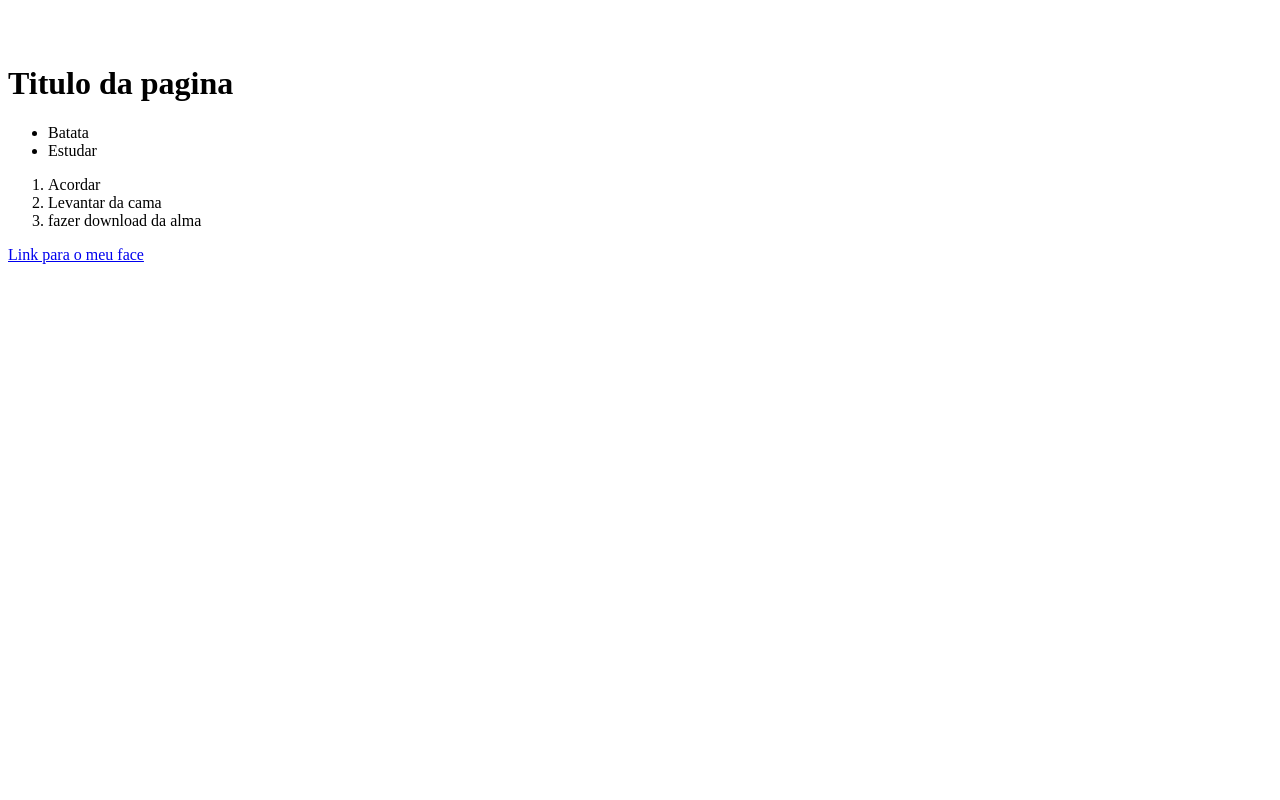
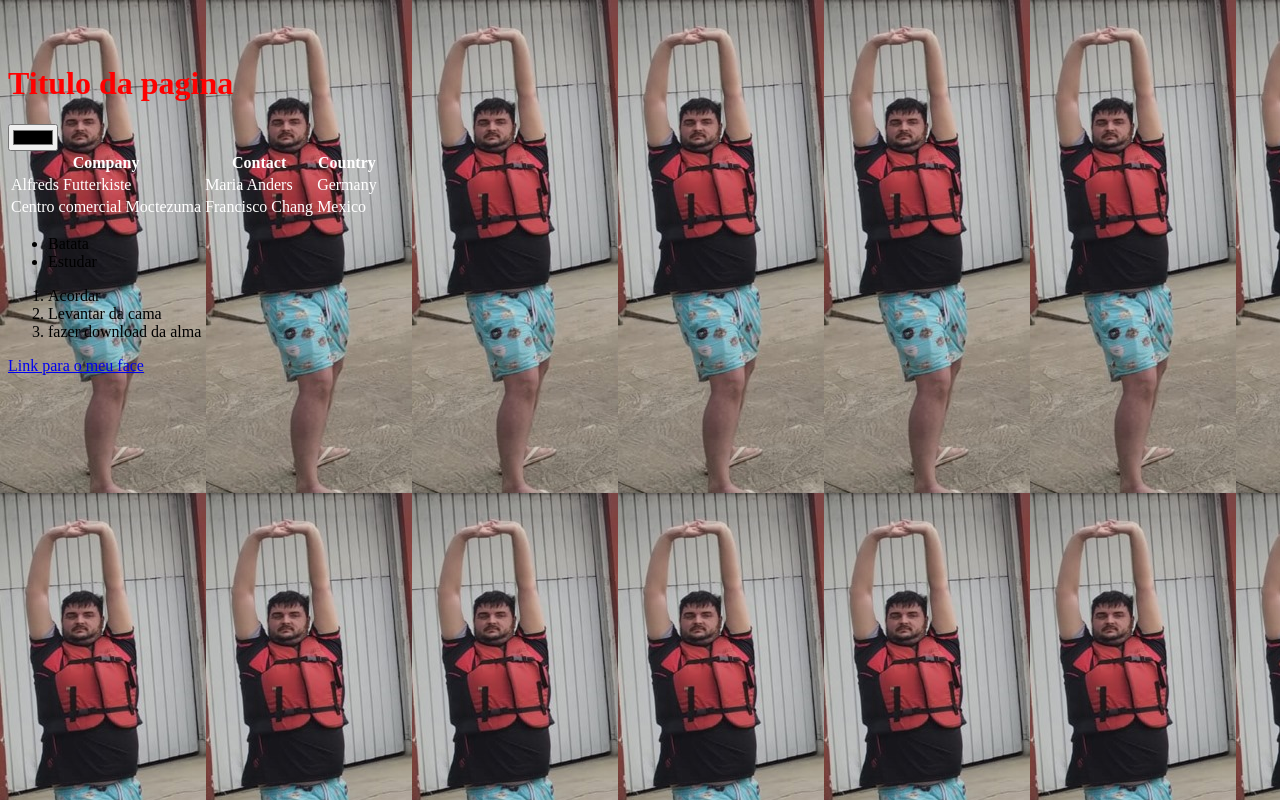
Before and after one commit to czkirilo/FAM_FRONT_2024_1, a plain HTML site: page meu_site/index.html in a window 1280 px wide. Drawn offline with Linux system fonts and the light colour scheme.

Commit message:
aula dia 12

```diff
--- /dev/null
+++ b/meu_site/Css/styles.css
@@ -0,0 +1,15 @@
+h1{
+    color: red;
+}
+
+body{
+    background-image: url("../Images/img1.jpeg");
+}
+
+table{
+    color: white;
+}
+
+input{
+    color: chartreuse;
+}
--- a/meu_site/index.html
+++ b/meu_site/index.html
@@ -2,10 +2,10 @@
 [OK]Noções de HTML
 [OK]Tags
 [OK]Listas
-CSS
-Imagens
-Tabelas
-Formulários
+[OK]CSS
+[OK]Imagens
+[OK]Tabelas
+[OK]Formulários
 
 EXTRAS
 [OK]LINKS
@@ -16,11 +16,32 @@ EXTRAS
     <head> <!--Inicia a kbça-->
         <meta charset="UTF-8">
         <title>Meu site</title>
+        <link rel="stylesheet" href="Css/styles.css">
     </head>
     <body>
         <br>
         <br>
         <h1>Titulo da pagina</h1>
+        <input type="color" placeholder="digite seu nome"> <br>
+        <table>
+            <tr>
+              <th>Company</th>
+              <th>Contact</th>
+              <th>Country</th>
+            </tr>
+            <tr>
+              <td>Alfreds Futterkiste</td>
+              <td>Maria Anders</td>
+              <td>Germany</td>
+            </tr>
+            <tr>
+              <td>Centro comercial Moctezuma</td>
+              <td>Francisco Chang</td>
+              <td>Mexico</td>
+            </tr>
+          </table>
+
+
         <ul>
             <li>Batata</li>
             <li>Estudar</li>
```
Also changed, not shown: meu_site/Css/a.txt (deleted), meu_site/Images/a.txt (deleted), meu_site/Images/img1.jpeg (added).
